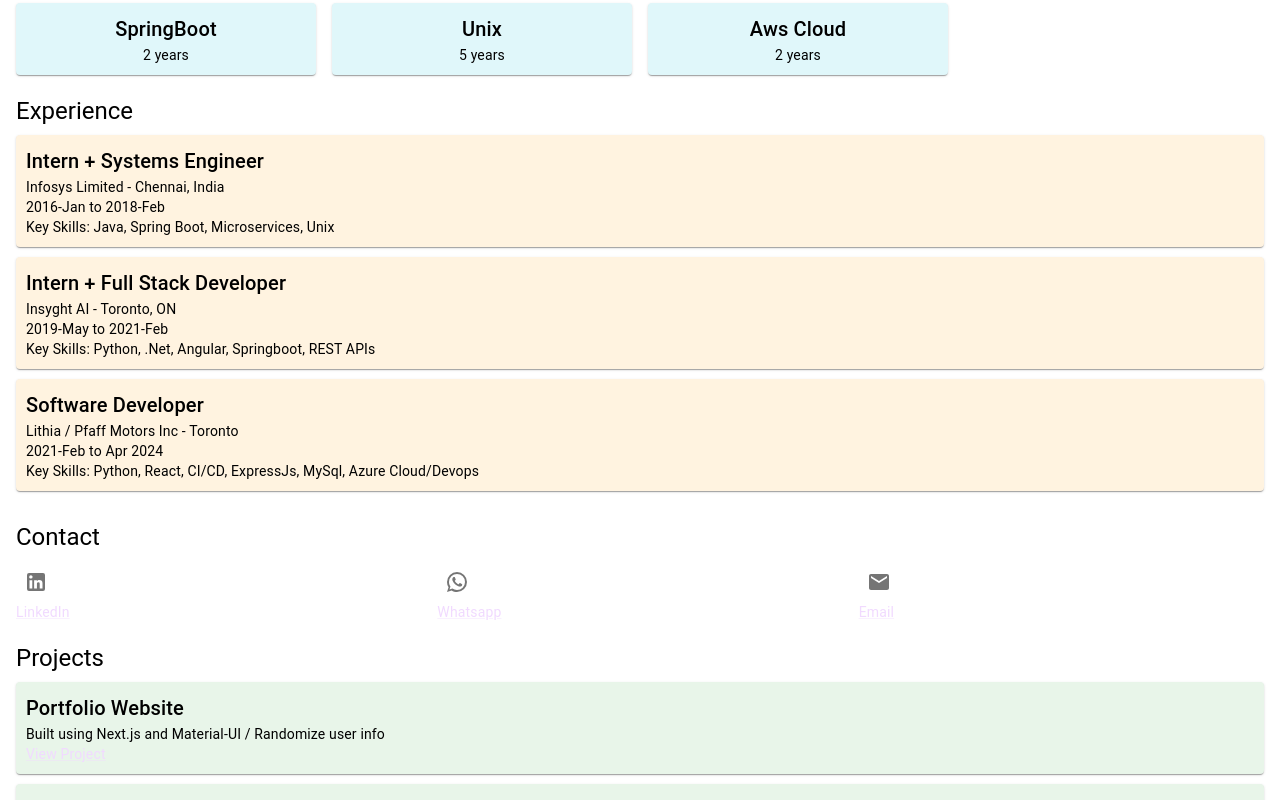
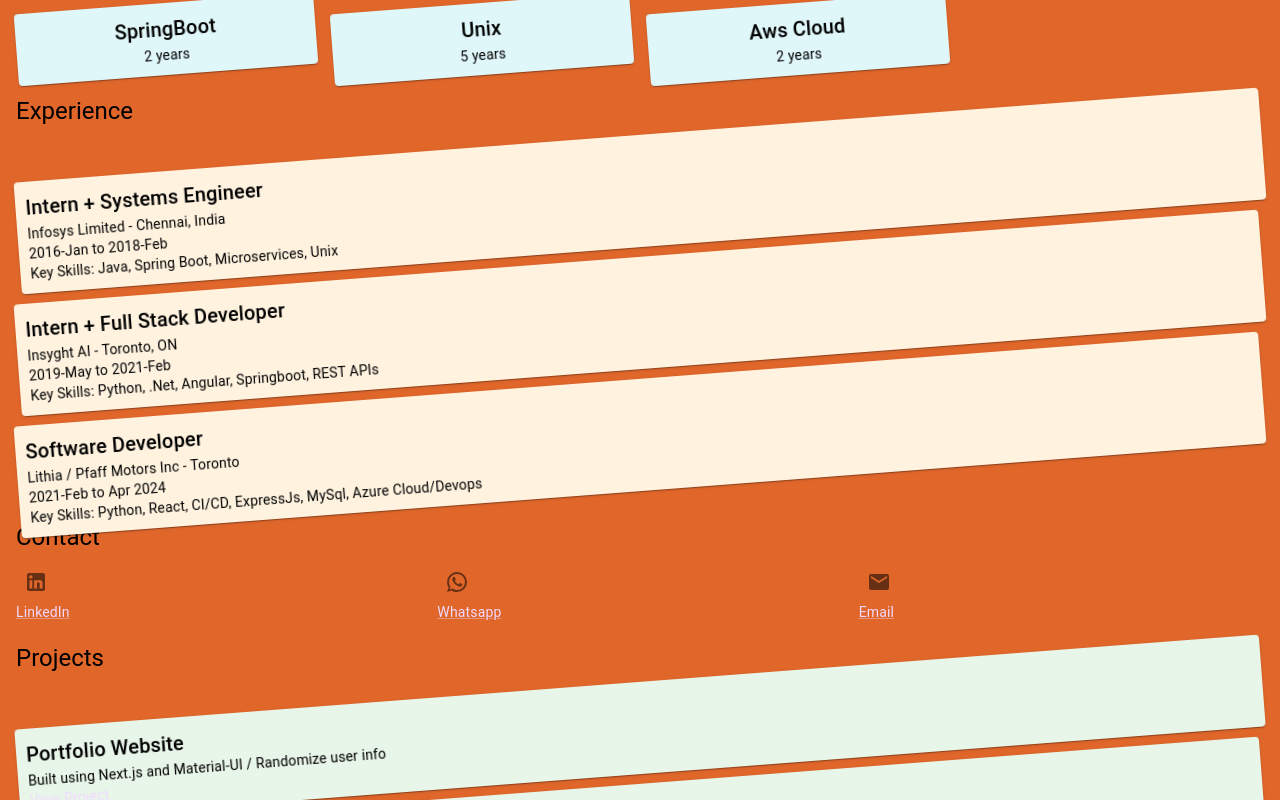
Before and after one commit to ajaygb01/nextjs-portfolio, a Next.js app: page / in a window 1280 px wide. Shown: the part 560-1360 px from the top of the page. Built offline with nearby package versions, Linux system fonts and the light colour scheme.

Commit message:
adding chnages with animation

```diff
--- a/app/component/portfolio/portfolioDisplay.tsx
+++ b/app/component/portfolio/portfolioDisplay.tsx
@@ -11,6 +11,9 @@
     ThemeProvider,
     Avatar,
     Link,
+    Slide,
+    Grow,
+    Zoom,
 } from '@mui/material'
 import Brightness7Icon from '@mui/icons-material/Brightness7'
 import Brightness4Icon from '@mui/icons-material/Brightness4'
@@ -46,6 +49,12 @@
                     justifyContent: 'space-between',
                     backgroundColor: theme.palette.background.default,
                     color: theme.palette.text.primary,
+                    animation: 'backgroundAnimation 10s infinite alternate',
+                    '@keyframes backgroundAnimation': {
+                        '0%': { backgroundColor: '#ffeb3b' },
+                        '50%': { backgroundColor: '#ff5722' },
+                        '100%': { backgroundColor: '#4caf50' },
+                    },
                 }}
             >
                 <AppBar
@@ -94,20 +103,28 @@
                     </Toolbar>
                 </AppBar>
                 <Box sx={{ textAlign: 'center', marginBottom: '20px' }}>
+                    <Zoom in={true} style={{ transitionDelay: '500ms' }}>
                         <Avatar
                             alt={formProps.userInfo.name}
                             src={formProps.profileImage}
                             sx={{ width: 100, height: 100, margin: '0 auto' }}
                         />
+                    </Zoom>
+                    <Slide direction="up" in={true} mountOnEnter unmountOnExit>
                         <Typography variant="h4" gutterBottom>
                             {formProps.userInfo.name}
                         </Typography>
+                    </Slide>
+                    <Slide direction="up" in={true} mountOnEnter unmountOnExit>
                         <Typography variant="h6" gutterBottom>
                             {formProps.userInfo.title}
                         </Typography>
+                    </Slide>
+                    <Slide direction="up" in={true} mountOnEnter unmountOnExit>
                         <Typography variant="body1" gutterBottom>
                             {formProps.userInfo.bio}
                         </Typography>
+                    </Slide>
                 </Box>
 
                 {formProps.isTechStack && (
@@ -118,11 +135,29 @@
                         <Grid container spacing={2}>
                             {formProps.techStack.map((tech, index) => (
                                 <Grid item xs={6} sm={4} md={3} key={index}>
+                                    <Grow
+                                        in={true}
+                                        style={{
+                                            transitionDelay: `${index * 100}ms`,
+                                        }}
+                                    >
                                         <Card
                                             sx={{
                                                 padding: '10px',
                                                 textAlign: 'center',
                                                 backgroundColor: '#e0f7fa',
+                                                animation:
+                                                    'cardAnimation 5s infinite alternate',
+                                                '@keyframes cardAnimation': {
+                                                    '0%': {
+                                                        transform:
+                                                            'rotate(0deg)',
+                                                    },
+                                                    '100%': {
+                                                        transform:
+                                                            'rotate(360deg)',
+                                                    },
+                                                },
                                             }}
                                         >
                                             <Typography variant="h6">
@@ -132,6 +167,7 @@
                                                 {tech.year} years
                                             </Typography>
                                         </Card>
+                                    </Grow>
                                 </Grid>
                             ))}
                         </Grid>
@@ -144,12 +180,24 @@
                             Experience
                         </Typography>
                         {formProps.experience.map((exp, index) => (
+                            <Grow
+                                in={true}
+                                style={{ transitionDelay: `${index * 100}ms` }}
+                                key={index}
+                            >
                                 <Card
-                                key={index}
                                     sx={{
                                         padding: '10px',
                                         marginBottom: '10px',
                                         backgroundColor: '#fff3e0',
+                                        animation:
+                                            'cardAnimation 5s infinite alternate',
+                                        '@keyframes cardAnimation': {
+                                            '0%': { transform: 'rotate(0deg)' },
+                                            '100%': {
+                                                transform: 'rotate(360deg)',
+                                            },
+                                        },
                                     }}
                                 >
                                     <Typography variant="h6">
@@ -165,6 +213,7 @@
                                         Key Skills: {exp.keySkills.join(', ')}
                                     </Typography>
                                 </Card>
+                            </Grow>
                         ))}
                     </Box>
                 )}
@@ -199,12 +248,24 @@
                             Projects
                         </Typography>
                         {formProps.projects.map((project, index) => (
+                            <Grow
+                                in={true}
+                                style={{ transitionDelay: `${index * 100}ms` }}
+                                key={index}
+                            >
                                 <Card
-                                key={index}
                                     sx={{
                                         padding: '10px',
                                         marginBottom: '10px',
                                         backgroundColor: '#e8f5e9',
+                                        animation:
+                                            'cardAnimation 5s infinite alternate',
+                                        '@keyframes cardAnimation': {
+                                            '0%': { transform: 'rotate(0deg)' },
+                                            '100%': {
+                                                transform: 'rotate(360deg)',
+                                            },
+                                        },
                                     }}
                                 >
                                     <Typography variant="h6">
@@ -218,11 +279,15 @@
                                         target="_blank"
                                         rel="noopener"
                                     >
-                                    <Typography variant="body2" color="primary">
+                                        <Typography
+                                            variant="body2"
+                                            color="primary"
+                                        >
                                             View Project
                                         </Typography>
                                     </Link>
                                 </Card>
+                            </Grow>
                         ))}
                     </Box>
                 )}
```
Lines whose indentation alone changed are shown as unchanged.
